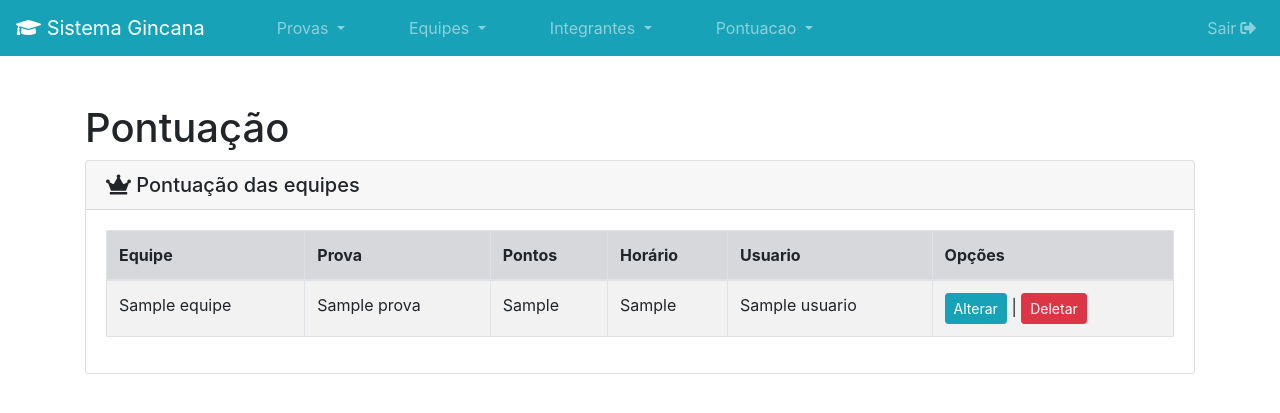
After one commit to marcorozo2702/ProjetoIntegrador, a CodeIgniter app: page /Gincana_CI/Pontuacao/listar in a window 1280 px wide. The commit adds this page. Shown: the top 413 px of the page. Run offline with CodeIgniter, Linux system fonts and the light colour scheme; tables that the repository leaves empty or names only in its code hold one stand-in row (values such as "Sample post").

Commit message:
Adicionado os arquivos de pontuação e suas funções

```diff
--- /dev/null
+++ b/application/controllers/Pontuacao.php
@@ -0,0 +1,150 @@
+<?php
+
+defined('BASEPATH') OR exit('No direct script access allowed');
+
+class Pontuacao extends CI_Controller {
+
+    public function __construct() {
+        //chama o construtos da classe pai (CI_Controller)
+        parent::__construct();
+        //chama o método que faz a validação de login de usuario
+        $this->load->model('Pontuacao_model');
+        //$this->Pontuacao_model->verificaLogin();
+    }
+
+    // o metodo index é o metodo chamado por padrao
+    //quando nenhum metodo é definido na URL da requisição
+    public function index() {
+        $this->listar();
+    }
+
+    public function listar() {
+
+        //carrega o model pelo nome ("Equipe_model") ou pelo apelido ("em")
+        $this->load->model('Pontuacao_model', 'pm');
+
+        //$data precisa ser em formato de array para ser passada para a lista na view
+        //chamamos o metodo getAll (para buscar todos, já que e uma listagem) do arquivo Pontuacao_model
+        $data['pontuacao'] = $this->pm->getAll();
+
+        //chama a view passando o conteudo listado (getAll=buscar todos) da variavel $data (variavel que se refere ao banco de dados)
+        $this->load->view('Header');
+        $this->load->view('ListaPontuacao', $data);
+        $this->load->view('Footer');
+    }
+
+    public function cadastrar() {
+        //fazendo a validação
+        $this->form_validation->set_rules('pontuacao', 'pontuacao', 'required'); //nome do campo, id do campo, se é requirido ou não
+        $this->form_validation->set_rules('id_equipe', 'id_equipe', 'required');
+        $this->form_validation->set_rules('id_prova', 'id_prova', 'required');
+        $this->form_validation->set_rules('id_usuario', 'id_usuario', 'required');
+
+        //validação do preenchimento
+        if ($this->form_validation->run() == false) {
+
+            //carrega o model pelo nome ("Equipe_model") ou pelo apelido ("em")
+            $this->load->model('Equipe_model', 'em');
+            $this->load->model('Prova_model', 'pm');
+
+            //$data precisa ser em formato de array para ser passada para a lista na view
+            //chamamos o metodo getAll (para buscar todos, já que e uma listagem) do arquivo Equipe_model
+            $data['equipes'] = $this->em->getAll();
+            $data['provas'] = $this->pm->getAll();
+            //recarrega o formulario se não passar na validação dos dados
+
+
+            $this->load->view('Header');
+            $this->load->view('FormPontuacao', $data);
+            $this->load->view('Footer');
+        } else {
+            //carrega o model pontuacao
+            $this->load->model('Pontuacao_model');
+
+            //pega os dados com POST
+            $data = array(
+                'id_equipe' => $this->input->post('id_equipe'),
+                'id_prova' => $this->input->post('id_prova'),
+                'id_usuario' => $this->input->post('id_usuario'),
+                'pontos' => $this->input->post('pontuacao'),
+                'data_hora' => $this->input->post('data_hora')
+            );
+
+            //chama o metodo insert do Model passando os dados recebidos por POST para gravar no db, e ja vê as linhas afetadas
+            if ($this->Pontuacao_model->insert($data)) {
+                //salva uma mensagem na sessão
+                $this->session->set_flashdata('mensagem', '<div class="alert alert-success">Prova registrada!</div>');
+                redirect('Pontuacao/listar'); //*Se der certo manda para a lista
+            } else {
+                $this->session->set_flashdata('mensagem', '<div class="alert alert-danger>Erro ao registrar prova!</div>');
+                redirect('Pontuacao/cadastrar'); //se nao der certo manda de volta para o cadastro
+            }
+        }
+    }
+
+    public function alterar($id) {
+        if ($id > 0) {
+            $this->load->model('Pontuacao_model');
+
+            //regras de validação
+            $this->form_validation->set_rules('pontuacao', 'pontuacao', 'required');
+            $this->form_validation->set_rules('id_equipe', 'id_equipe', 'required');
+            $this->form_validation->set_rules('id_prova', 'id_prova', 'required');
+            $this->form_validation->set_rules('id_usuario', 'id_usuario', 'required');
+
+            //valida se passou na validação anterior
+            if ($this->form_validation->run() == false) {
+                //monta uma variavel ($data) para mandar dados para a view e chama o metodo getOnde(pegar 1) do Prova_model
+                //para resgatar os dados da prova a ser alterada
+                $data['pontuacao'] = $this->Pontuacao_model->getOne($id);
+
+                //carrega o model pelo nome ("Equipe_model") ou pelo apelido ("em")
+                $this->load->model('Equipe_model', 'em');
+                $this->load->model('Prova_model', 'pm');
+
+                //$data precisa ser em formato de array para ser passada para a lista na view
+                //chamamos o metodo getAll (para buscar todos, já que e uma listagem) do arquivo Equipe_model
+                $data['equipes'] = $this->em->getAll();
+                $data['provas'] = $this->pm->getAll();
+
+                $this->load->view('Header');
+                $this->load->view('FormPontuacao', $data); //carrega a view do formulario
+                $this->load->view('Footer');
+            } else {
+                //resgata os dados inseridos por POST
+                $data = array(
+                    'id_equipe' => $this->input->post('id_equipe'),
+                    'id_prova' => $this->input->post('id_prova'),
+                    'id_usuario' => $this->input->post('id_usuario'),
+                    'pontos' => $this->input->post('pontuacao'),
+                    'data_hora' => $this->input->post('data_hora')
+                );
+
+                if ($this->Pontuacao_model->update($id, $data)) {
+                    $this->session->set_flashdata('mensagem', '<div class="alert alert-success">Prova alterada.</div>');
+                    redirect('Pontuacao/listar');
+                } else {
+                    $this->session->set_flashdata('mensagem', '<div class="alert alert-danger>Ocorreu um erro ao alterar.</div><br><br>');
+                    redirect('Pontuacao/alterar/' . $id);
+                }
+            }
+        } else {
+            redirect('Pontuacao/listar');
+        }
+    }
+
+    public function deletar($id) {
+        if ($id > 0) {
+            $this->load->model('Pontuacao_model');
+
+            //manda para o model deletar e ja valida o retorno para saber se funcionou
+            if ($this->Pontuacao_model->delete($id)) {
+                $this->session->set_flashdata('mensagem', '<div class="alert alert-success">Sucesso ao deletar.</div>');
+            } else {
+                $this->session->set_flashdata('mensagem', '<div class="alert alert-danger>Falha ao deletar.</div>');
+            }
+            redirect('Pontuacao/listar');
+        }
+    }
+
+}
--- /dev/null
+++ b/application/models/Pontuacao_model.php
@@ -0,0 +1,63 @@
+<?php
+
+class Pontuacao_model extends CI_Model {
+
+    //método que realiza a busca de TODOS(ALL) as provas no db
+    function getAll() {
+        //define os campos que serão selecionados
+        $this->db->select('pontuacao.*, equipe.nome as nomeequipe, prova.nome as nomeprova, usuario.nome as nomeusuario');
+
+        //define a tabela que será chamada no FROM do select
+        $this->db->from('pontuacao');
+
+        //realiza o inner join da tabela cliente
+        //1° parametro é a tabela -- 2° param. é os campos q se relacionam -- 3° é o tipo do join (inner, left, right)
+        $this->db->join('equipe', 'equipe.id = pontuacao.id_equipe', 'inner');                        //nome da tabela no db
+        $this->db->join('prova', 'prova.id = pontuacao.id_prova', 'inner');                        //nome da tabela no db
+        $this->db->join('usuario', 'usuario.id = pontuacao.id_usuario', 'inner');                        //nome da tabela no db
+        $query = $this->db->get();
+
+        //result ja nos retorna em formato de array
+        return $query->result();
+    }
+
+    public function insert($data = array()){
+        $this->db->insert('pontuacao', $data); //chcma o db e insere os dados vindos do furmulario
+        return $this->db->affected_rows(); //retorno das linhas afetadas
+    }
+
+    public function getOne($id){
+        //faz o filtro por id na consulta sql
+        $this->db->where('id', $id); //SELECT * FROM integrante WHERE id='valor recebido no parametro'
+        //busca a prova na db respeitando o filtro
+        $query = $this->db->get('pontuacao');
+        //retorna apenas a primeira linha
+        return $query->row(0);
+    }
+
+    public function update($id,$data = array()){
+        if ($id > 0){
+            //filtra o prova (id) que será alterado
+            $this->db->where('id', $id); // SELECT * FROM pontuacao + WHERE id = 'valor recebido
+            //altera os dados de acordo com oq foi recebido
+            $this->db->update('pontuacao', $data);
+            //retorno das linhas afetadas
+            return $this->db->affected_rows();
+        } else {
+            return false;
+        }
+    }
+
+    public function delete($id){
+        if ($id > 0){
+            $this->db->where('id',$id);//acha o id para deletar
+            $this->db->delete('pontuacao');
+
+            return $this->db->affected_rows(); //retorno das linhas afetadas
+        } else {
+            return false;
+        }
+    }
+
+
+}
--- a/application/views/Header.php
+++ b/application/views/Header.php
@@ -42,6 +42,15 @@
                             <a href="<?= $this->config->base_url() . 'Integrante/cadastrar' ?>" class="dropdown-item">Cadastrar</a>
                         </div>
                     </li>
+                    <li class="nav-item dropdown">
+                        <a href="#" id="menuPontuacao" class="nav-link dropdown-toggle ml-5" data-toggle="dropdown">
+                            Pontuacao
+                        </a>
+                        <div class="dropdown-menu" aria-labelledby="menuPontuacao">
+                            <a href="<?= $this->config->base_url() . 'Pontuacao/listar' ?>" class="dropdown-item">Listar</a>
+                            <a href="<?= $this->config->base_url() . 'Pontuacao/cadastrar' ?>" class="dropdown-item">Cadastrar</a>
+                        </div>
+                    </li>
                 </ul>
                 <ul class="navbar-nav justify-content-end">
                     <li class="nav-item">
--- /dev/null
+++ b/application/views/ListaPontuacao.php
@@ -0,0 +1,44 @@
+        <div class="container mt-5" >
+            <div><h1>Pontuação</h1></div>
+            <div class="row">
+                <div class="col-12">
+                    <div class="card">
+                        <h5 class="card-header"><i class="fas fa-crown"></i> Pontuação das equipes</h5>
+                        <div class="card-body">
+                            <div class="table-responsive">
+                                <table class="table table-striped table-bordered" >
+                                    <thead>
+                                        <tr class="table-secondary">
+                                            <th>Equipe </th>
+                                            <th>Prova </th>
+                                            <th>Pontos </th>
+                                            <th>Horário </th>
+                                            <th>Usuario </th>
+                                            <th>Opções </th>
+                                        </tr>
+                                    </thead>
+                                    <tbody>
+                                        <?php
+                                        foreach ($pontuacao as $p) {
+                                            echo '<tr>';
+                                            echo '<td>' . $p->nomeequipe . '</td>';
+                                            echo '<td>' . $p->nomeprova . '</td>';
+                                            echo '<td>' . $p->pontos . '</td>';
+                                            echo '<td>' . (!empty($p->data_hora)? $p->data_hora : '-'). '</td>';
+                                            echo '<td>' . (!empty($p->nomeusuario)? $p->nomeusuario: '-') . '</td>';
+                                            echo '<td>'
+                                            . '<a class="apagar btn btn-info btn-sm " href="' . $this->config->base_url() . 'Pontuacao/alterar/' . $p ->id . '">Alterar</a>'
+                                            . ' | '
+                                            . '<a class="apagar btn btn-danger btn-sm " href="' . $this->config->base_url() . 'Pontuacao/deletar/' . $p->id . '">Deletar</a>'
+                                            . '</td>';
+                                            echo '</tr>';
+                                        }
+                                        ?>
+                                    </tbody>
+                                </table>
+                            </div>
+                        </div>
+                    </div>
+                </div>
+            </div>
+        </div>
```
Also changed, not shown: application/views/FormPontuacao.php (added, +73 -0 lines).
